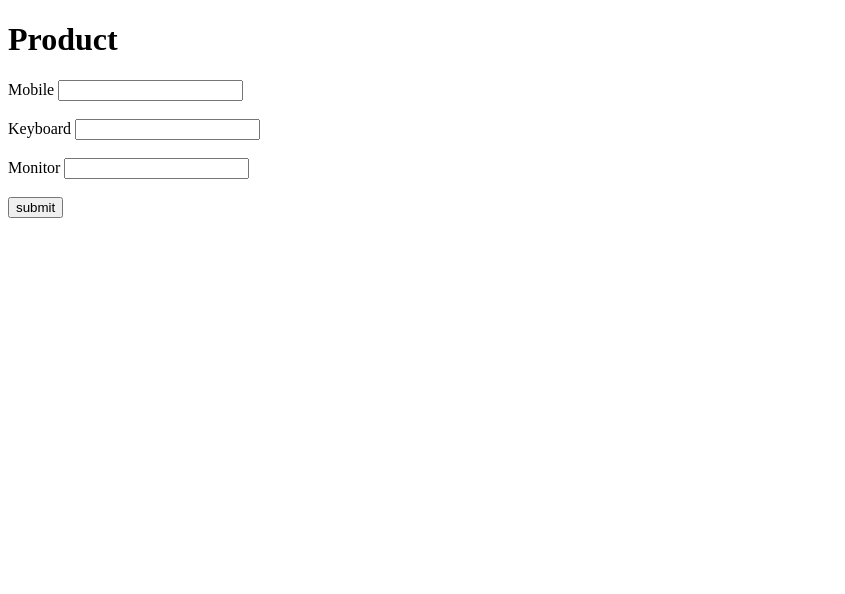
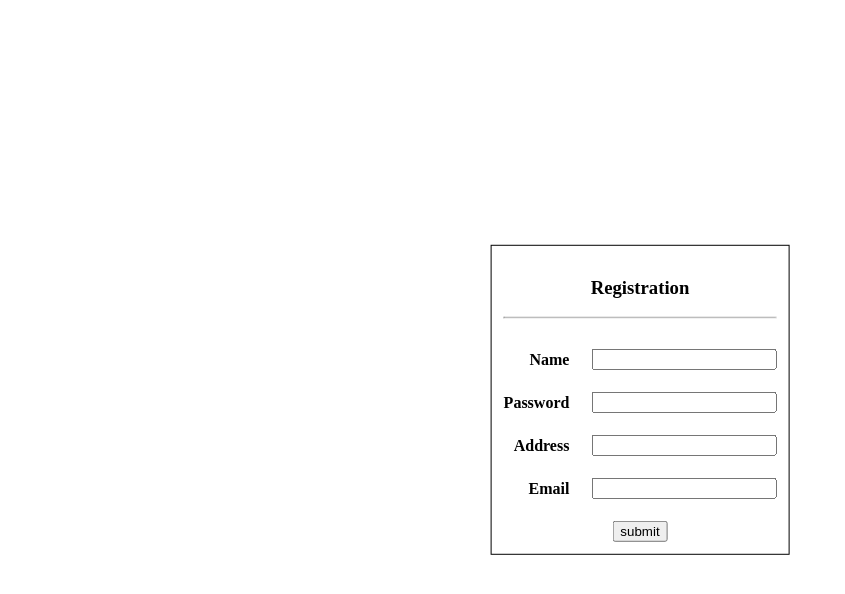
Before and after one commit to Saranyajayakumaran/learn-django-new, a Django app: page / in a window 1280 px wide. Shown: the top 594 px of the page, without its empty margins (0-845 px from the left). Run offline with Django 4.2, Linux system fonts and the light colour scheme.

Commit message:
learn get and post method

```diff
--- a/django_project/django_project/urls.py
+++ b/django_project/django_project/urls.py
@@ -20,5 +20,5 @@ from my_app import views
 
 urlpatterns = [
     path('', views.home),
-    path('product/', views.product),
+    path('register', views.register),
 ]
--- a/django_project/my_app/views.py
+++ b/django_project/my_app/views.py
@@ -7,9 +7,9 @@ from django.http import HttpResponse
 def home(request):
     return render(request,"home.html")
 
-def product(request):
-    mobile=int(request.GET["mobile"])
-    keyboard=int(request.GET["keyboard"])
-    monitor=int(request.GET["monitor"])
-    price=mobile+keyboard+monitor
-    return render(request,"result.html",{'price':price})
+def register(request):
+    name=request.POST['name']
+    password=request.POST['password']
+    address=request.POST['address']
+    email=request.POST['email']
+    return render(request,"output.html",{'Name':name},{'Passowrd':password},{'Address':address},{'Email':email})
--- a/django_project/templates/home.html
+++ b/django_project/templates/home.html
@@ -4,15 +4,62 @@
     <meta charset="UTF-8">
     <meta name="viewport" content="width=device-width, initial-scale=1.0">
     <title>Home</title>
+    <style>
+        table{
+            border:1px solid black;
+        }
+        th,td{
+            padding:10px;
+        }
+        th{
+            text-align:right;
+        }
+        .center{
+            position:absolute;
+            top:50%;
+            left:50%;
+            transform: translate(-50%,-50%);
+        }
+    </style>
 </head>
 <body>
     {% block content %}
-        <form action="product" autocomplete="off">
-            <h1>Product</h1>
-            Mobile <input type="text" name="mobile"> <br> <br>
-            Keyboard <input type="text" name="keyboard"> <br> <br>
-            Monitor <input type="text" name="monitor"> <br> <br>
-            <input type="submit" value="submit">
+        <form action="register" method="POST">
+            {% csrf_token %}
+            <table class="center">
+                <tr>
+                    <th colspan="2">
+                        <center><h3>Registration</h3></center>
+                        <hr>
+                    </th>
+                </tr>
+
+                <tr>
+                    <th>Name</th>
+                    <td><input type="text" name="name"></td>
+
+                </tr>
+                <tr>
+                    <th>Password</th>
+                    <td><input type="password" name="password"></td>
+
+                </tr>
+                <tr>
+                    <th>Address</th>
+                    <td><input type="text" name="address"></td>
+
+                </tr>
+                <tr>
+                    <th>Email</th>
+                    <td><input type="text" name="email"></td>
+
+                </tr>
+                <tr>
+                    <td  colspan="2">
+                    <center><input type="submit" value="submit" ></center>
+                    </td>
+                </tr>
+            </table>
         </form>
 
     {% endblock %}
```
Also changed, not shown: django_project/templates/output.html (added, +51 -0 lines).
